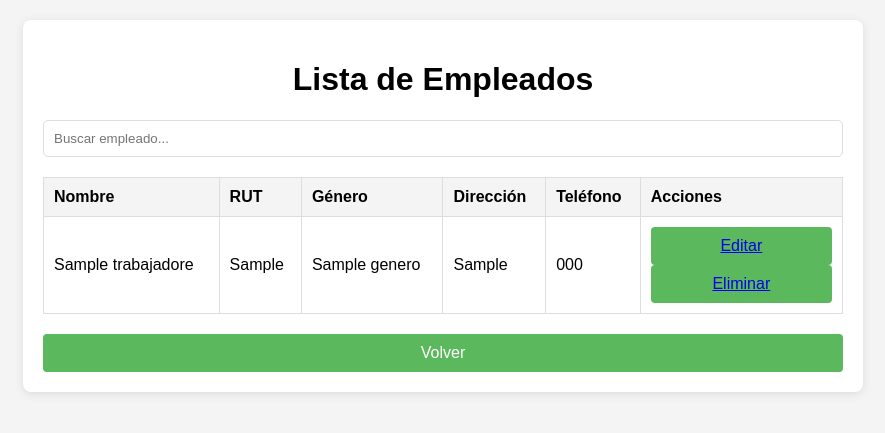
After one commit to PaltaKS/ProyectoTaller, a Django app: page /trabajadores/ in a window 1280 px wide. The commit adds this page. Shown: the top 433 px of the page, without its empty margins (197-1082 px from the left). Run offline with Django 5.2, Linux system fonts and the light colour scheme; tables that the repository leaves empty hold one stand-in row (values such as "Sample post").

Commit message:
CRUD trabajador completo

```diff
--- a/MiProyecto/AppProyecto/models.py
+++ b/MiProyecto/AppProyecto/models.py
@@ -1,13 +1,27 @@
 from django.db import models
 
 # Create your models here.
+
+
+class Genero(models.Model):
+    id_genero = models.AutoField(primary_key=True)  # ID de Género
+    nombre = models.CharField(max_length=50, unique=True)
+
+    class Meta:
+        verbose_name = 'Género'
+        verbose_name_plural = 'Géneros'
+        db_table = 'tbl_generos'
+
+    def __str__(self):
+        return self.nombre
+
 
 
 class Trabajador(models.Model):
     id_trabajador = models.AutoField(primary_key=True)  # ID de Trabajador
     nombre = models.CharField(max_length=100)
     rut = models.CharField(max_length=20, unique=True)
-    genero = models.BooleanField(null=True)
+    genero = models.ForeignKey(Genero, on_delete=models.SET_NULL, null=True)  # Relación con Genero
     direccion = models.CharField(max_length=200, blank=True, null=True)
     telefono = models.CharField(max_length=20, blank=True, null=True)
 
--- a/MiProyecto/AppProyecto/presentation/views/home_view.py
+++ b/MiProyecto/AppProyecto/presentation/views/home_view.py
@@ -4,6 +4,11 @@ from django.shortcuts import redirect  # Importa el modelo si es necesario
 def pagina_principal_view(request):
     # Puedes agregar lógica aquí para obtener datos si es necesario
     return render(request, 'Login/home.html')
+
+
+def trabajadores_home(request):
+    return render(request, 'Trabajadores/trabajador_home.html')
+
 
 def custom_logout_view(request):
     # Lógica para cerrar sesión
--- /dev/null
+++ b/MiProyecto/AppProyecto/presentation/views/trabajador_view.py
@@ -0,0 +1,64 @@
+# presentation/views/trabajador_view.py
+from django.shortcuts import render, redirect, get_object_or_404
+from AppProyecto.models import Trabajador, Genero
+from django.http import HttpResponse
+from django.views.decorators.http import require_http_methods
+
+# Listar Trabajadores
+def trabajador_list(request):
+    trabajadores = Trabajador.objects.all()
+    return render(request, 'Trabajadores/trabajador_list.html', {'trabajadores': trabajadores})
+
+# Crear Trabajador
+@require_http_methods(["GET", "POST"])
+def trabajador_create(request):
+    if request.method == 'POST':
+        nombre = request.POST.get('nombre')
+        rut = request.POST.get('rut')
+        genero_id = request.POST.get('genero')  # Aquí obtienes el ID del género desde el formulario
+        direccion = request.POST.get('direccion')
+        telefono = request.POST.get('telefono')
+        # Asegúrate de que el ID del género esté presente
+        if genero_id:
+            genero = Genero.objects.get(id_genero=genero_id)  # Obtén el objeto Genero usando el ID
+        else:
+            genero = None  # O maneja el caso según tu lógica
+        # Crear el trabajador
+        trabajador = Trabajador(
+            nombre=nombre,
+            rut=rut,
+            genero=genero,
+            direccion=direccion,
+            telefono=telefono
+        )
+        trabajador.save()
+        return redirect('trabajador_list')  # Redirige a la lista de trabajadores
+    generos = Genero.objects.all()  # Obtén todos los géneros para mostrarlos en el formulario
+    return render(request, 'Trabajadores/trabajador_create.html', {'generos': generos})
+
+# Editar Trabajador
+def trabajador_update(request, id_trabajador):
+    trabajador = get_object_or_404(Trabajador, id_trabajador=id_trabajador)
+
+    if request.method == 'POST':
+        trabajador.nombre = request.POST.get('nombre')
+        trabajador.rut = request.POST.get('rut')
+        trabajador.genero_id = request.POST.get('genero')  # Aquí debes asegurarte de que 'genero' se corresponda con el campo id_genero
+        trabajador.direccion = request.POST.get('direccion')
+        trabajador.telefono = request.POST.get('telefono')
+        trabajador.save()
+        return redirect('trabajador_list')  # Redirige a la lista de trabajadores
+
+    generos = Genero.objects.all()  # Obtén todos los géneros para mostrarlos en el formulario
+    return render(request, 'Trabajadores/trabajador_update.html', {'trabajador': trabajador, 'generos': generos})
+
+# Eliminar Trabajador
+@require_http_methods(["GET", "POST"])
+def trabajador_delete(request, id_trabajador):
+    trabajador = get_object_or_404(Trabajador, id_trabajador=id_trabajador)
+
+    if request.method == "POST":
+        trabajador.delete()
+        return redirect('trabajador_list')
+
+    return render(request, 'Trabajadores/trabajador_delete.html', {'trabajador': trabajador})
--- a/MiProyecto/AppProyecto/templates/Login/home.html
+++ b/MiProyecto/AppProyecto/templates/Login/home.html
@@ -14,7 +14,7 @@
 
     <main>
         <div class="button-container">
-            <a href=><button></button></a>
+            <a href="{% url 'trabajadores_home' %}"><button>Trabajadores</button></a>
             <a href=><button></button></a>
             <a href=><button></button></a>
             <a href=><button></button></a>
--- /dev/null
+++ b/MiProyecto/AppProyecto/templates/Trabajadores/trabajador_list.html
@@ -0,0 +1,68 @@
+<!DOCTYPE html>
+<html lang="es">
+<head>
+    <meta charset="UTF-8">
+    <meta name="viewport" content="width=device-width, initial-scale=1.0">
+    <title>Lista de Empleados</title>
+    {% load static %}
+    <link rel="stylesheet" href="{% static 'css/styles.css' %}"> <!-- Asegúrate de tener configurado el static -->
+</head>
+
+<body>
+    <div class="container">
+        <h1>Lista de Empleados</h1>
+
+        <!-- Barra de búsqueda -->
+        <input type="text" id="searchBar" onkeyup="searchEmployee()" placeholder="Buscar empleado..." class="search-bar">
+
+        <!-- Tabla de empleados -->
+        <table id="employeeTable">
+            <thead>
+                <tr>
+                    <th>Nombre</th>
+                    <th>RUT</th>
+                    <th>Género</th>
+                    <th>Dirección</th>
+                    <th>Teléfono</th>
+                    <th>Acciones</th>
+                </tr>
+            </thead>
+            <tbody>
+                {% for trabajador in trabajadores %}
+                <tr>
+                    <td>{{ trabajador.nombre }}</td>
+                    <td>{{ trabajador.rut }}</td>
+                    <td>{{ trabajador.genero }}</td>
+                    <td>{{ trabajador.direccion }}</td>
+                    <td>{{ trabajador.telefono }}</td>
+                    <td>
+                        <button><a href="{% url 'trabajador_update' trabajador.id_trabajador %}">Editar</a></button>
+                        <button><a href="{% url 'trabajador_delete' trabajador.id_trabajador %}">Eliminar</a></button>
+                    </td>
+                </tr>
+                {% empty %}
+                <tr>
+                    <td colspan="6">No hay empleados registrados.</td>
+                </tr>
+                {% endfor %}
+            </tbody>
+        </table>
+        <div class="button-group">
+            <a href="{% url 'trabajadores_home' %}">
+                <button>Volver</button>
+            </a>
+        </div>
+        <!-- Modal para ver detalles del empleado -->
+        <div id="employeeModal" class="modal">
+            <div class="modal-content">
+                <span class="close" onclick="closeModal()">&times;</span>
+                <h2>Detalles del Empleado</h2>
+                <p id="employeeDetails"></p>
+            </div>
+        </div>
+    </div>
+
+
+    <script src="{% static 'js/scripts.js' %}"></script> <!-- Asegúrate de tener configurado el static -->
+</body>
+</html>
--- a/MiProyecto/AppProyecto/urls.py
+++ b/MiProyecto/AppProyecto/urls.py
@@ -1,11 +1,18 @@
 from django.urls import path
 from AppProyecto.presentation.views import login_view, home_view
 from AppProyecto.presentation.views.home_view import custom_logout_view
+from AppProyecto.presentation.views import home_view, trabajador_view
 
 urlpatterns = [
     path('', login_view.login_view, name='login'),  # La página de login como raíz
     path('login/', login_view.login_view, name='login'), # Puedes mantener esta ruta si es necesario
     path('pagina_principal/', home_view.pagina_principal_view, name='pagina_principal'), # Ruta para la página principal
     path('logout/', custom_logout_view, name='logout'),
+    path('Trabajadores_Home', home_view.trabajadores_home, name='trabajadores_home'),  # Ruta para la página de inicio
+    path('trabajadores/', trabajador_view.trabajador_list, name='trabajador_list'),
+    path('trabajadores/crear/', trabajador_view.trabajador_create, name='trabajador_create'),
+    path('trabajadores/editar/<int:id_trabajador>/', trabajador_view.trabajador_update, name='trabajador_update'),
+    path('trabajadores/eliminar/<int:id_trabajador>/', trabajador_view.trabajador_delete, name='trabajador_delete'),
+    path('trabajadores/home/', home_view.trabajadores_home, name='trabajadores_home'),  # Ruta para el home de trabajadores
     # Otras rutas
 ]
```
Also changed, not shown: MiProyecto/AppProyecto/templates/Trabajadores/trabajador_create.html (added, +46 -0 lines), MiProyecto/AppProyecto/templates/Trabajadores/trabajador_delete.html (added, +23 -0 lines), MiProyecto/AppProyecto/templates/Trabajadores/trabajador_home.html (added, +43 -0 lines), MiProyecto/AppProyecto/templates/Trabajadores/trabajador_update.html (added, +50 -0 lines), MiProyecto/AppProyecto/migrations/0002_genero_alter_trabajador_genero.py (added).
